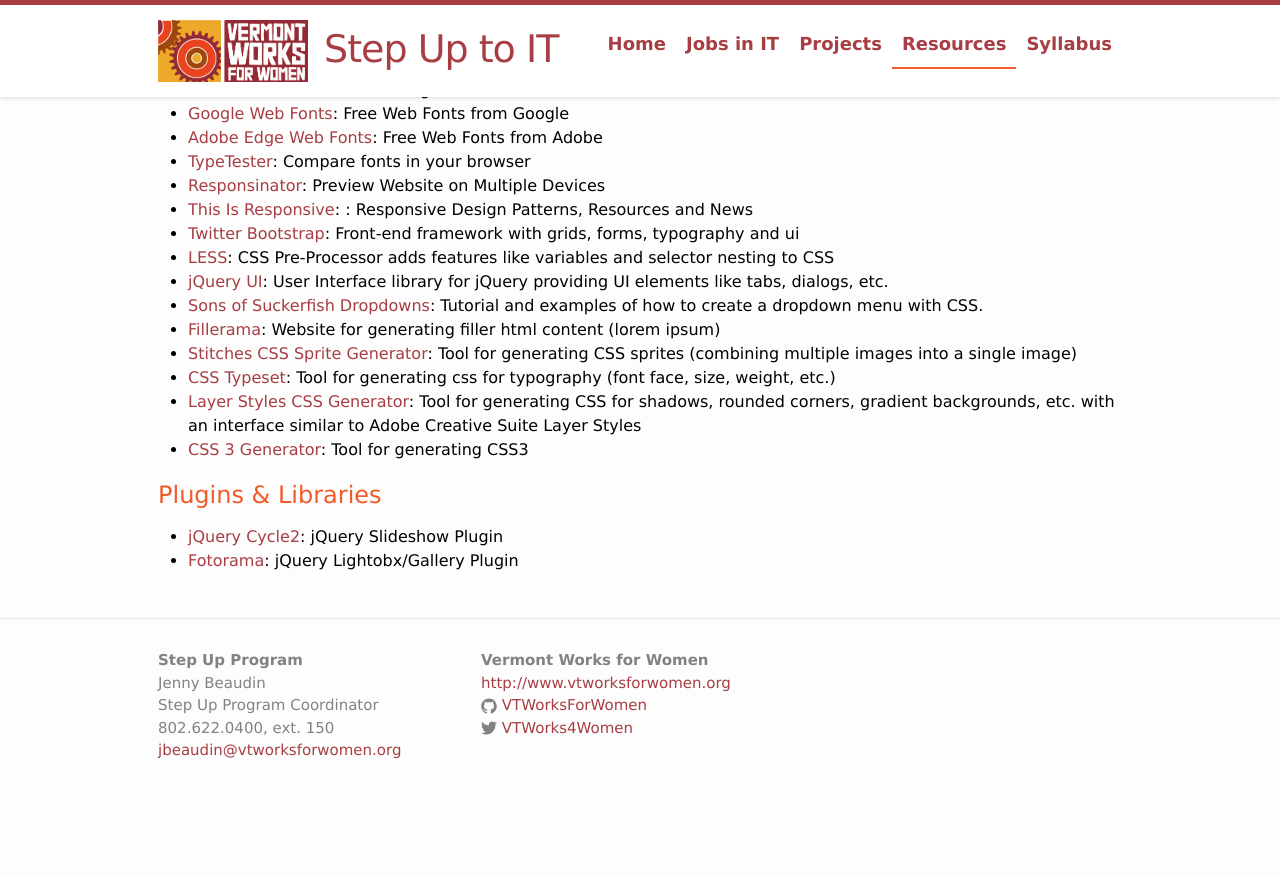
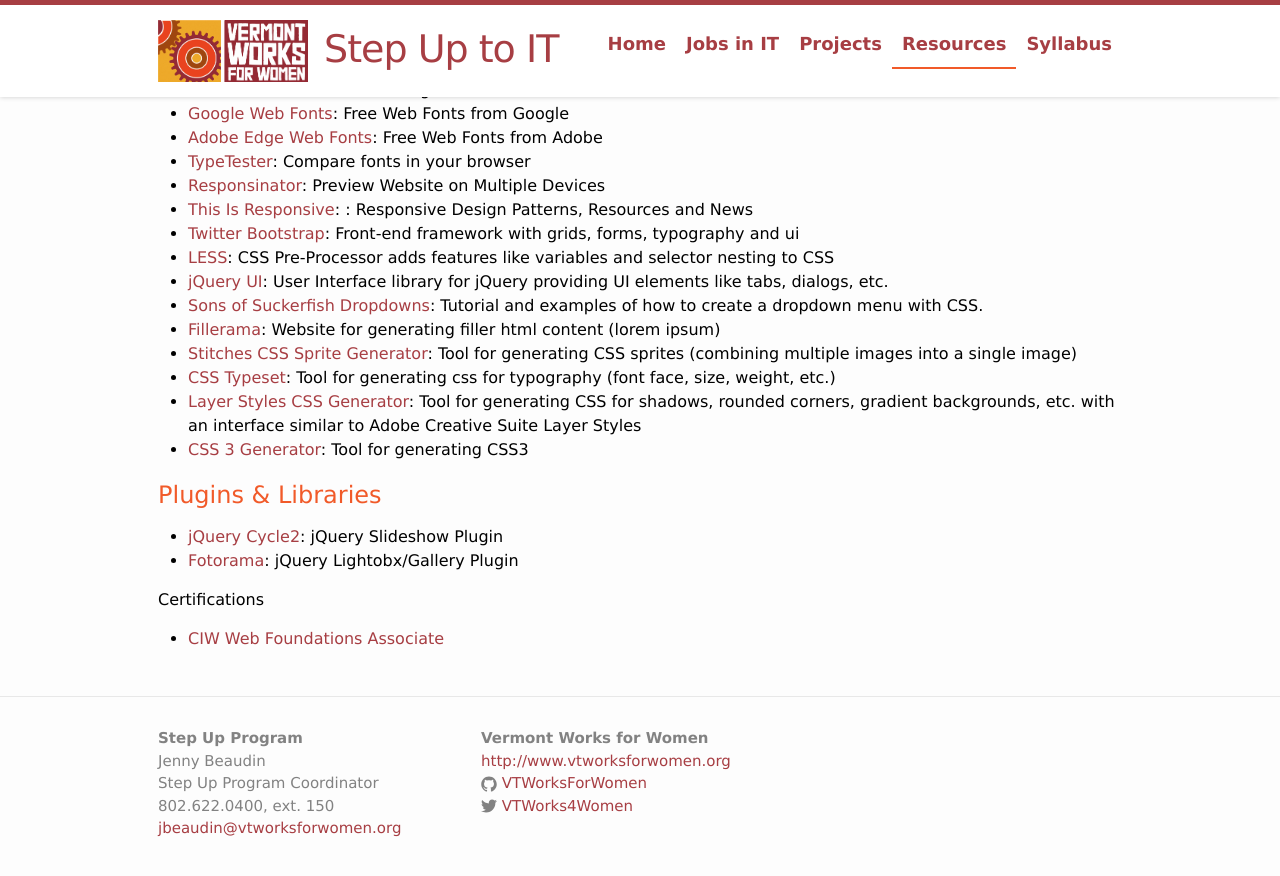
Before and after one commit to jennybeaudin/step-up-it, a Jekyll site: the page built from resource.md, in a window 1280 px wide and 900 px high, scrolled down 1021 px. Shown: the top 876 px of the window. Built offline with Jekyll 4.4.1, drawn with Linux system fonts in a browser that asks for light colours; before the commit the page ends 1843 px from its top, so only the background shows below that.

Commit message:
Add certifications section to resources.

```diff
--- a/resource.md
+++ b/resource.md
@@ -102,3 +102,7 @@
 -   [jQuery Cycle2](http://jquery.malsup.com/cycle2/): jQuery Slideshow
     Plugin
 -   [Fotorama](http://fotorama.io/): jQuery Lightobx/Gallery Plugin
+
+Certifications
+
+-  [CIW Web Foundations Associate](http://www.ciwcertified.com/certifications/web_foundations_series/associate.php)
```
